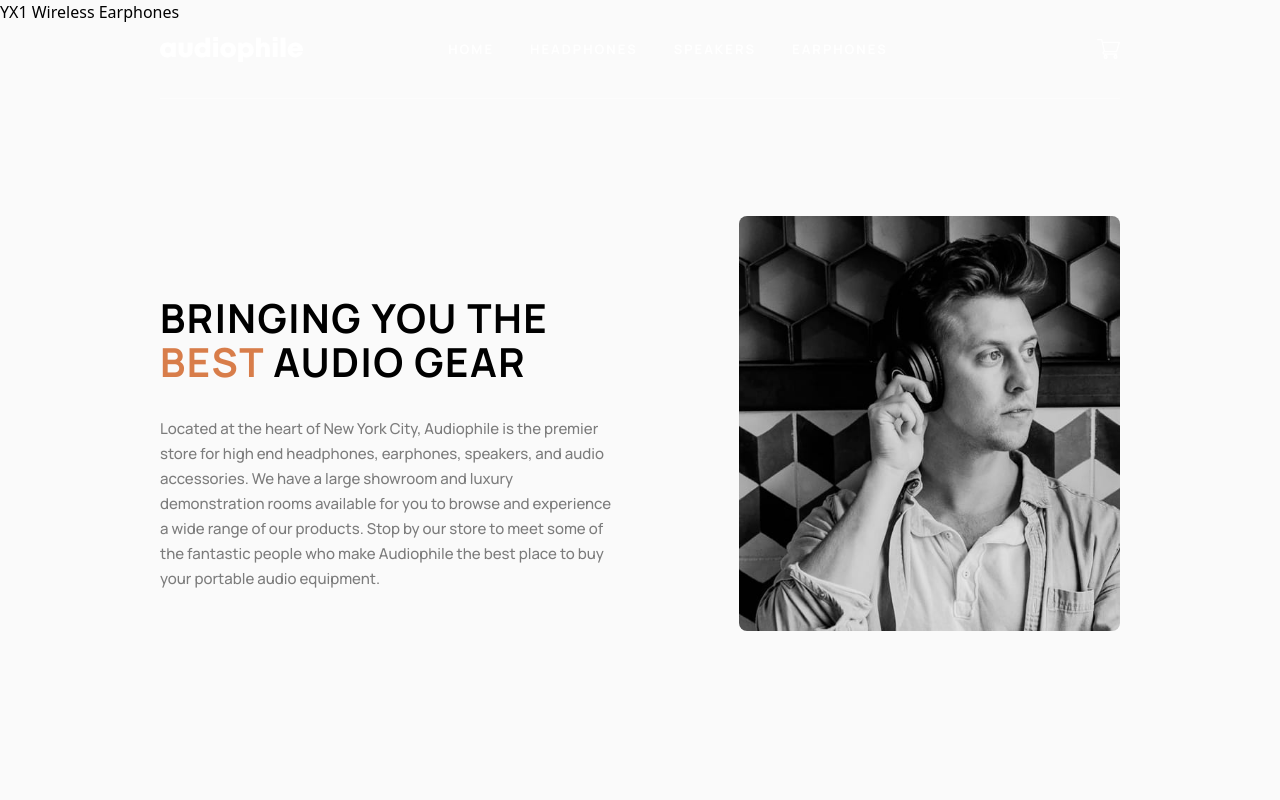
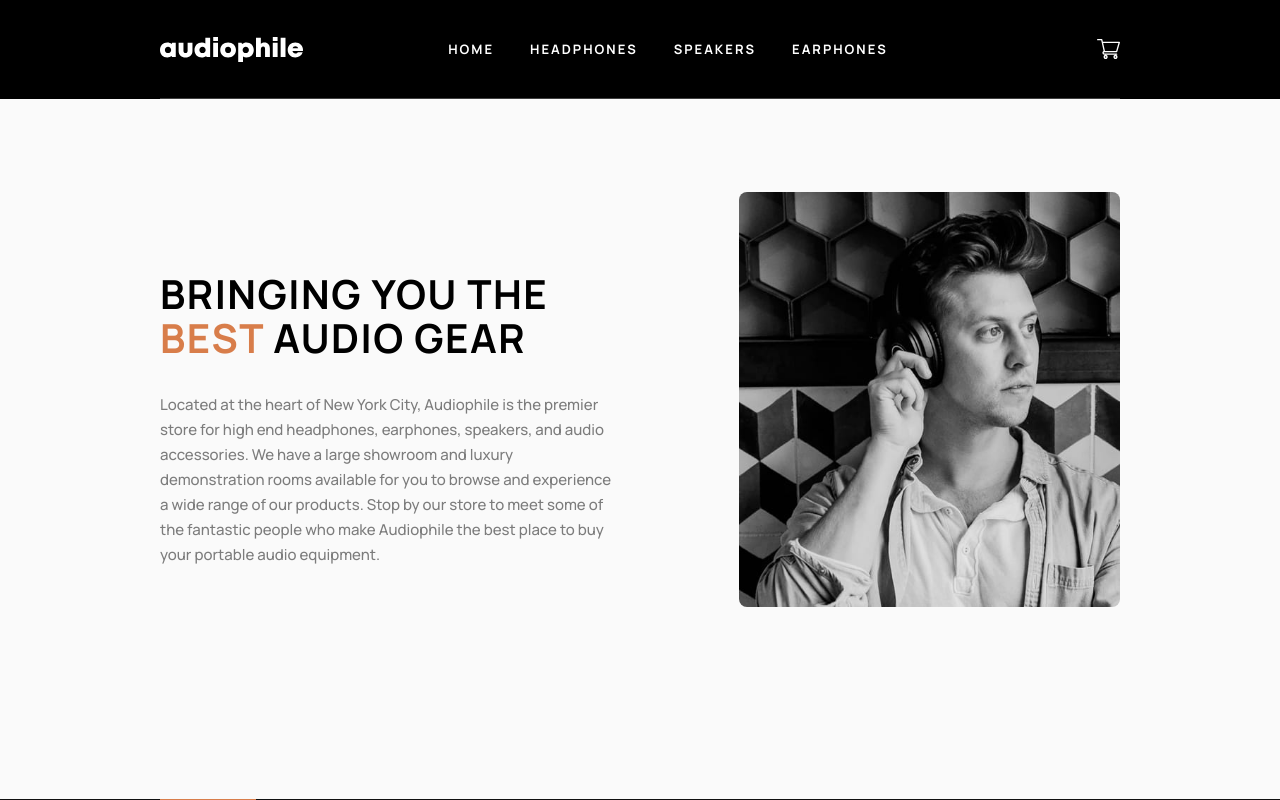
Before and after one commit to ngeorge07/audiophile-website, a Next.js app: page /earphones/yx1-earphones in a window 1280 px wide. Shown: the top 800 px of the page. Built offline with nearby package versions, Linux system fonts and the light colour scheme.

Commit message:
fix: make header bg black for pages other than home

```diff
--- a/components/navigation/header/Header.tsx
+++ b/components/navigation/header/Header.tsx
@@ -89,9 +89,14 @@ const BurgerMenu: React.FC<{ screenWidth: number }> = ({ screenWidth }) => {
 
 const Header: React.FC<IHeader> = () => {
   const { screenWidth } = useWindowWidth();
+  const dynamicRoute = useRouter().asPath;
 
   return (
-    <header className="bg-none z-10 absolute w-full md:px-10 lg:px-40">
+    <header
+      className={`${
+        dynamicRoute !== '/' ? 'bg-black' : 'bg-none'
+      } z-10 absolute top-0 left-0 w-full md:px-10 lg:px-40`}
+    >
       {screenWidth >= 1050 ? (
         <DesktopHeader />
       ) : (
--- a/pages/[category]/[product].tsx
+++ b/pages/[category]/[product].tsx
@@ -1,8 +1,4 @@
-import type {
-  GetStaticPaths,
-  GetStaticProps,
-  InferGetStaticPropsType,
-} from 'next';
+import type { GetStaticPaths, GetStaticProps } from 'next';
 import AdvertLayout from '../../components/layouts/advert/AdvertLayout';
 import PrimaryLayout from '../../components/layouts/primary/PrimaryLayout';
 import database from '../../lib/products/data.json';
@@ -41,12 +37,16 @@ export const getStaticProps: GetStaticProps<PageProps, ContextParams> = async (
   };
 };
 
-const Product = ({
-  products,
-}: InferGetStaticPropsType<typeof getStaticProps>) => {
-  return products.map((product: IProductData, i: number) => (
-    <p key={i}>{product.name}</p>
-  ));
+// const Product = ({
+//   products,
+// }: InferGetStaticPropsType<typeof getStaticProps>) => {
+//   return products.map((product: IProductData, i: number) => (
+//     <p key={i}>{product.name}</p>
+//   ));
+// };
+
+const Product = () => {
+  return <p></p>;
 };
 
 export default Product;
--- a/pages/[category]/index.tsx
+++ b/pages/[category]/index.tsx
@@ -47,8 +47,10 @@ const Category = ({
 }: InferGetStaticPropsType<typeof getStaticProps>) => {
   return (
     <>
-      <section className="bg-black relative top-0 left-0 h-48 flex items-end justify-center">
-        <h1 className="font-h4 text-white pb-8">{products[0].category}</h1>
+      <section className="bg-black relative top-0 left-0 h-48 md:h-64 flex items-end justify-center">
+        <h1 className="font-h4 md:font-h2 text-white md:text-white pb-8 md:pb-14">
+          {products[0].category}
+        </h1>
       </section>
 
       <section className="mx-6 mt-16 mb-32 flex flex-col gap-32 md:mx-10 md:my-28 md:gap-28 lg:mx-40 lg:gap-40 lg:my-40">
```
